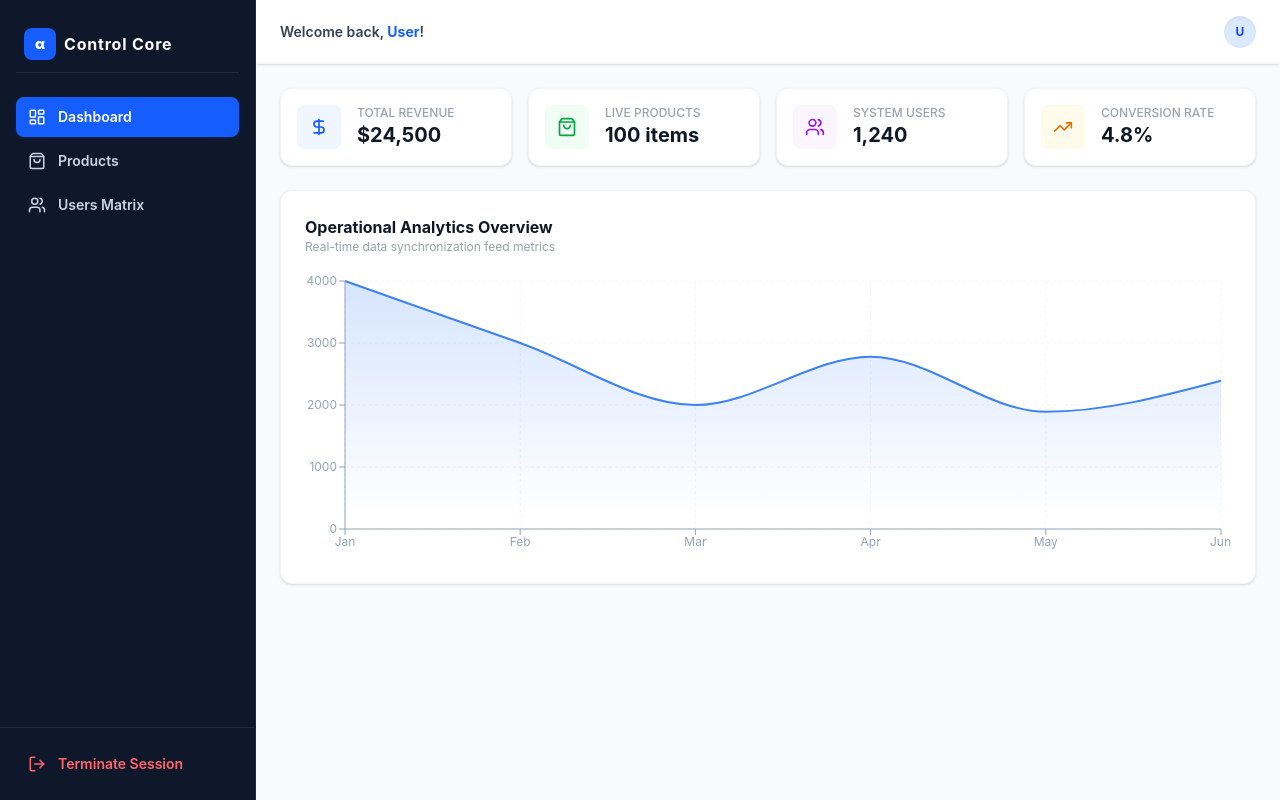
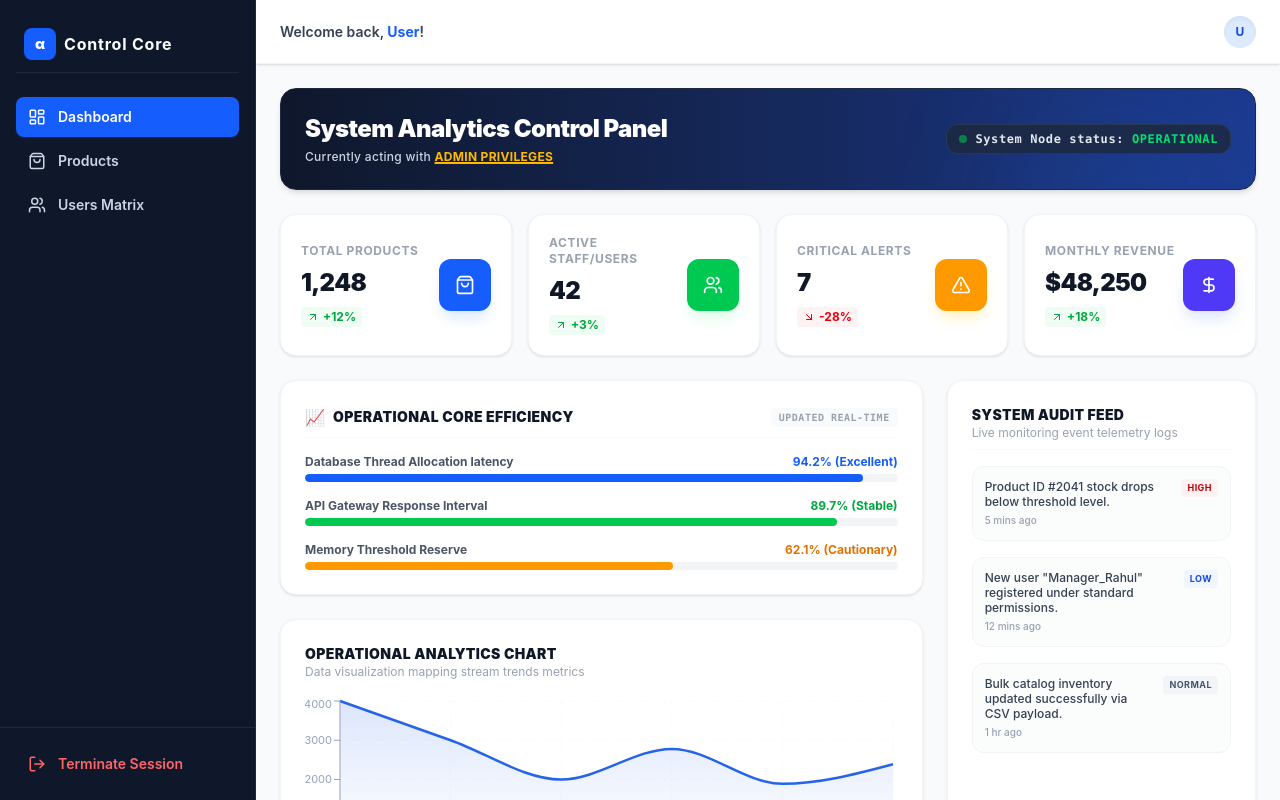
Before and after one commit to ashish-kumarthakur/alpha-dashboard, a React (Vite) app: page /login in a window 1280 px wide. Both pictures are taken after a click on the button 640 px from the left and 472 px from the top of the page. Built offline with nearby package versions, Linux system fonts and the light colour scheme.

Commit message:
fix: combine premium operational dashboard modules with dynamic rechart area feeds

```diff
--- a/src/pages/Dashboard.jsx
+++ b/src/pages/Dashboard.jsx
@@ -1,77 +1,211 @@
 import React from 'react';
-import { BarChart, Bar, XAxis, YAxis, CartesianGrid, Tooltip, ResponsiveContainer, AreaChart, Area } from 'recharts';
-import { ShoppingBag, Users, DollarSign, TrendingUp } from 'lucide-react';
+import { AreaChart, Area, XAxis, YAxis, CartesianGrid, Tooltip, ResponsiveContainer } from 'recharts';
+import { ShoppingBag, Users, DollarSign, AlertTriangle, ArrowUpRight, ArrowDownRight } from 'lucide-react';
 
-// Live Telemetry Metric Data for Analytics Graph
+// Live Operational Sync Telemetry Metrics Map
 const ANALYTICS_DATA = [
-  { name: 'Jan', sales: 4000, revenue: 2400 },
-  { name: 'Feb', sales: 3000, revenue: 1398 },
-  { name: 'Mar', sales: 2000, revenue: 9800 },
-  { name: 'Apr', sales: 2780, revenue: 3908 },
-  { name: 'May', sales: 1890, revenue: 4800 },
-  { name: 'Jun', sales: 2390, revenue: 3800 },
+  { name: 'Jan', sales: 4000 },
+  { name: 'Feb', sales: 3000 },
+  { name: 'Mar', sales: 2000 },
+  { name: 'Apr', sales: 2780 },
+  { name: 'May', sales: 1890 },
+  { name: 'Jun', sales: 2390 },
 ];
 
 export default function Dashboard({ auth }) {
   return (
     <div className="space-y-6">
-      {/* Top Statistical Summary Cards Widgets */}
-      <div className="grid grid-cols-1 sm:grid-cols-2 lg:grid-cols-4 gap-4">
-        <div className="bg-white p-4 rounded-xl border border-gray-100 shadow-sm flex items-center gap-4">
-          <div className="p-3 bg-blue-50 text-blue-600 rounded-lg"><DollarSign size={20} /></div>
-          <div>
-            <p className="text-xs text-gray-400 font-medium uppercase">Total Revenue</p>
-            <p className="text-xl font-bold text-gray-900">$24,500</p>
+
+      {/* Top Premium Header Control Panel Banner */}
+      <div className="bg-gradient-to-r from-slate-900 to-blue-900 text-white p-6 rounded-2xl border border-slate-800 shadow-md relative overflow-hidden">
+        <div className="absolute top-0 right-0 w-64 h-64 bg-blue-500/10 rounded-full blur-3xl pointer-events-none"></div>
+        <div className="flex flex-col sm:flex-row sm:items-center justify-between gap-4 relative z-10">
+          <div className="space-y-1">
+            <h1 className="text-xl md:text-2xl font-black tracking-tight text-white">System Analytics Control Panel</h1>
+            <p className="text-xs text-slate-300 font-medium tracking-wide">
+              Currently acting with <span className="text-amber-400 font-bold underline decoration-2">ADMIN PRIVILEGES</span>
+            </p>
           </div>
-        </div>
-        <div className="bg-white p-4 rounded-xl border border-gray-100 shadow-sm flex items-center gap-4">
-          <div className="p-3 bg-green-50 text-green-600 rounded-lg"><ShoppingBag size={20} /></div>
-          <div>
-            <p className="text-xs text-gray-400 font-medium uppercase">Live Products</p>
-            <p className="text-xl font-bold text-gray-900">100 items</p>
-          </div>
-        </div>
-        <div className="bg-white p-4 rounded-xl border border-gray-100 shadow-sm flex items-center gap-4">
-          <div className="p-3 bg-purple-50 text-purple-600 rounded-lg"><Users size={20} /></div>
-          <div>
-            <p className="text-xs text-gray-400 font-medium uppercase">System Users</p>
-            <p className="text-xl font-bold text-gray-900">1,240</p>
-          </div>
-        </div>
-        <div className="bg-white p-4 rounded-xl border border-gray-100 shadow-sm flex items-center gap-4">
-          <div className="p-3 bg-amber-50 text-amber-600 rounded-lg"><TrendingUp size={20} /></div>
-          <div>
-            <p className="text-xs text-gray-400 font-medium uppercase">Conversion Rate</p>
-            <p className="text-xl font-bold text-gray-900">4.8%</p>
+          <div className="flex items-center gap-2 bg-slate-800/80 border border-slate-700/60 px-3 py-1.5 rounded-xl w-fit">
+            <span className="w-2 h-2 rounded-full bg-green-500 animate-pulse"></span>
+            <span className="text-xs font-mono font-bold tracking-wider text-slate-200">System Node status: <span className="text-green-400 uppercase">Operational</span></span>
           </div>
         </div>
       </div>
 
-      {/* GRAPH MODULE: Analytics Performance Area Chart Framework */}
-      <div className="bg-white p-6 rounded-xl border border-gray-100 shadow-sm space-y-4">
-        <div>
-          <h2 className="text-base font-bold text-gray-900">Operational Analytics Overview</h2>
-          <p className="text-xs text-gray-400">Real-time data synchronization feed metrics</p>
+      {/* Original Custom Layout Metrics Matrix Blocks Row */}
+      <div className="grid grid-cols-1 sm:grid-cols-2 lg:grid-cols-4 gap-4">
+
+        {/* Card 1: Total Products */}
+        <div className="bg-white p-5 rounded-2xl border border-gray-100 shadow-sm flex items-center justify-between transition-all hover:shadow-md">
+          <div className="space-y-2">
+            <span className="text-xs font-bold text-gray-400 uppercase tracking-wider block">Total Products</span>
+            <div className="text-2xl font-black text-gray-900 tracking-tight">1,248</div>
+            <div className="flex items-center gap-1 text-xs font-bold text-green-600 bg-green-50 px-1.5 py-0.5 rounded w-fit">
+              <ArrowUpRight size={12} /> +12%
+            </div>
+          </div>
+          <div className="p-4 bg-blue-600 text-white rounded-xl shadow-blue-100 shadow-lg"><ShoppingBag size={20} /></div>
         </div>
 
-        <div className="h-72 w-full">
-          <ResponsiveContainer width="100%" h="100%">
-            <AreaChart data={ANALYTICS_DATA} margin={{ top: 10, right: 10, left: -20, bottom: 0 }}>
+        {/* Card 2: Active Staff Users */}
+        <div className="bg-white p-5 rounded-2xl border border-gray-100 shadow-sm flex items-center justify-between transition-all hover:shadow-md">
+          <div className="space-y-2">
+            <span className="text-xs font-bold text-gray-400 uppercase tracking-wider block">Active Staff/Users</span>
+            <div className="text-2xl font-black text-gray-900 tracking-tight">42</div>
+            <div className="flex items-center gap-1 text-xs font-bold text-green-600 bg-green-50 px-1.5 py-0.5 rounded w-fit">
+              <ArrowUpRight size={12} /> +3%
+            </div>
+          </div>
+          <div className="p-4 bg-green-500 text-white rounded-xl shadow-green-100 shadow-lg"><Users size={20} /></div>
+        </div>
+
+        {/* Card 3: Critical Alerts */}
+        <div className="bg-white p-5 rounded-2xl border border-gray-100 shadow-sm flex items-center justify-between transition-all hover:shadow-md">
+          <div className="space-y-2">
+            <span className="text-xs font-bold text-gray-400 uppercase tracking-wider block">Critical Alerts</span>
+            <div className="text-2xl font-black text-gray-900 tracking-tight">7</div>
+            <div className="flex items-center gap-1 text-xs font-bold text-red-600 bg-red-50 px-1.5 py-0.5 rounded w-fit">
+              <ArrowDownRight size={12} /> -28%
+            </div>
+          </div>
+          <div className="p-4 bg-amber-500 text-white rounded-xl shadow-amber-100 shadow-lg"><AlertTriangle size={20} /></div>
+        </div>
+
+        {/* Card 4: Monthly Revenue */}
+        <div className="bg-white p-5 rounded-2xl border border-gray-100 shadow-sm flex items-center justify-between transition-all hover:shadow-md">
+          <div className="space-y-2">
+            <span className="text-xs font-bold text-gray-400 uppercase tracking-wider block">Monthly Revenue</span>
+            <div className="text-2xl font-black text-gray-900 tracking-tight">$48,250</div>
+            <div className="flex items-center gap-1 text-xs font-bold text-green-600 bg-green-50 px-1.5 py-0.5 rounded w-fit">
+              <ArrowUpRight size={12} /> +18%
+            </div>
+          </div>
+          <div className="p-4 bg-indigo-600 text-white rounded-xl shadow-indigo-100 shadow-lg"><DollarSign size={20} /></div>
+        </div>
+
+      </div>
+
+      {/* Split Layout: Metrics Controls + Audit Logger Feed Panel */}
+      <div className="grid grid-cols-1 lg:grid-cols-3 gap-6">
+
+        {/* Column 1 & 2: Operational Core Efficiency Bars + Embedded Recharts Graph */}
+        <div className="lg:col-span-2 space-y-6">
+
+          {/* Efficiency Progress Metrics Bars Component Area */}
+          <div className="bg-white p-6 rounded-2xl border border-gray-100 shadow-sm space-y-4">
+            <div className="flex items-center gap-2 pb-2 border-b border-gray-50">
+              <span className="text-blue-600 font-bold">📈</span>
+              <h2 className="text-sm font-black text-gray-900 uppercase tracking-wide">Operational Core Efficiency</h2>
+              <span className="ml-auto text-[10px] font-mono font-bold text-gray-400 uppercase tracking-wider bg-gray-50 px-2 py-0.5 rounded">Updated real-time</span>
+            </div>
+
+            <div className="space-y-4">
+              {/* Process Bar 1 */}
+              <div className="space-y-1">
+                <div className="flex justify-between text-xs font-bold text-gray-600">
+                  <span>Database Thread Allocation latency</span>
+                  <span className="text-blue-600">94.2% (Excellent)</span>
+                </div>
+                <div className="w-full h-2 bg-gray-100 rounded-full overflow-hidden">
+                  <div className="h-full bg-blue-600 rounded-full" style={{ width: '94.2%' }}></div>
+                </div>
+              </div>
+
+              {/* Process Bar 2 */}
+              <div className="space-y-1">
+                <div className="flex justify-between text-xs font-bold text-gray-600">
+                  <span>API Gateway Response Interval</span>
+                  <span className="text-green-600">89.7% (Stable)</span>
+                </div>
+                <div className="w-full h-2 bg-gray-100 rounded-full overflow-hidden">
+                  <div className="h-full bg-green-500 rounded-full" style={{ width: '89.7%' }}></div>
+                </div>
+              </div>
+
+              {/* Process Bar 3 */}
+              <div className="space-y-1">
+                <div className="flex justify-between text-xs font-bold text-gray-600">
+                  <span>Memory Threshold Reserve</span>
+                  <span className="text-amber-600">62.1% (Cautionary)</span>
+                </div>
+                <div className="w-full h-2 bg-gray-100 rounded-full overflow-hidden">
+                  <div className="h-full bg-amber-500 rounded-full" style={{ width: '62.1%' }}></div>
+                </div>
+              </div>
+            </div>
+          </div>
+
+          {/* Connected Data Stream Recharts Visualizer Module Grid Container */}
+          <div className="bg-white p-6 rounded-2xl border border-gray-100 shadow-sm space-y-4">
+            <div>
+              <h3 className="text-sm font-black text-gray-900 uppercase tracking-wide">Operational Analytics Chart</h3>
+              <p className="text-xs text-gray-400">Data visualization mapping stream trends metrics</p>
+            </div>
+            <div className="h-48 w-full">
+              <ResponsiveContainer width="100%" height="100%">
+                <AreaChart data={ANALYTICS_DATA} margin={{ top: 5, right: 5, left: -25, bottom: 0 }}>
                   <defs>
-                <linearGradient id="colorSales" x1="0" y1="0" x2="0" y2="1">
-                  <stop offset="5%" stopColor="#3b82f6" stopOpacity={0.2}/>
-                  <stop offset="95%" stopColor="#3b82f6" stopOpacity={0}/>
+                    <linearGradient id="colorSalesMetric" x1="0" y1="0" x2="0" y2="1">
+                      <stop offset="5%" stopColor="#2563eb" stopOpacity={0.15}/>
+                      <stop offset="95%" stopColor="#2563eb" stopOpacity={0}/>
                     </linearGradient>
                   </defs>
-              <CartesianGrid strokeDasharray="3 3" stroke="#f1f5f9" />
-              <XAxis dataKey="name" stroke="#94a3b8" fontSize={12} />
-              <YAxis stroke="#94a3b8" fontSize={12} />
+                  <CartesianGrid strokeDasharray="3 3" stroke="#f8fafc" />
+                  <XAxis dataKey="name" stroke="#94a3b8" fontSize={11} fontMono />
+                  <YAxis stroke="#94a3b8" fontSize={11} fontMono />
                   <Tooltip />
-              <Area type="monotone" dataKey="sales" stroke="#3b82f6" strokeWidth={2} fillOpacity={1} fill="url(#colorSales)" name="Sales Matrix" />
+                  <Area type="monotone" dataKey="sales" stroke="#2563eb" strokeWidth={2.5} fillOpacity={1} fill="url(#colorSalesMetric)" name="Operational Nodes" />
                 </AreaChart>
               </ResponsiveContainer>
             </div>
           </div>
+
+        </div>
+
+        {/* Column 3: The System Audit Feed Event Logger Shell */}
+        <div className="bg-white p-6 rounded-2xl border border-gray-100 shadow-sm flex flex-col h-full justify-between">
+          <div className="space-y-4 w-full">
+            <div className="pb-2 border-b border-gray-50">
+              <h2 className="text-sm font-black text-gray-900 uppercase tracking-wide">System Audit Feed</h2>
+              <p className="text-xs text-gray-400">Live monitoring event telemetry logs</p>
+            </div>
+
+            {/* Event Logs Mock Queue Wrapper element lists */}
+            <div className="space-y-4">
+              <div className="p-3 bg-gray-50/60 rounded-xl border border-gray-100 flex justify-between items-start gap-2">
+                <div className="space-y-1">
+                  <p className="text-xs text-gray-700 font-medium leading-tight">Product ID #2041 stock drops below threshold level.</p>
+                  <span className="text-[10px] text-gray-400 block font-medium">5 mins ago</span>
+                </div>
+                <span className="px-1.5 py-0.5 text-[9px] font-bold uppercase tracking-wider text-red-700 bg-red-50 rounded shrink-0">High</span>
+              </div>
+
+              <div className="p-3 bg-gray-50/60 rounded-xl border border-gray-100 flex justify-between items-start gap-2">
+                <div className="space-y-1">
+                  <p className="text-xs text-gray-700 font-medium leading-tight">New user "Manager_Rahul" registered under standard permissions.</p>
+                  <span className="text-[10px] text-gray-400 block font-medium">12 mins ago</span>
+                </div>
+                <span className="px-1.5 py-0.5 text-[9px] font-bold uppercase tracking-wider text-blue-700 bg-blue-50 rounded shrink-0">Low</span>
+              </div>
+
+              <div className="p-3 bg-gray-50/60 rounded-xl border border-gray-100 flex justify-between items-start gap-2">
+                <div className="space-y-1">
+                  <p className="text-xs text-gray-700 font-medium leading-tight">Bulk catalog inventory updated successfully via CSV payload.</p>
+                  <span className="text-[10px] text-gray-400 block font-medium">1 hr ago</span>
+                </div>
+                <span className="px-1.5 py-0.5 text-[9px] font-bold uppercase tracking-wider text-slate-600 bg-slate-100 rounded shrink-0">Normal</span>
+              </div>
+            </div>
+          </div>
+
+          <button className="w-full mt-6 py-2 bg-gray-50 border border-gray-100 text-xs font-bold text-gray-500 rounded-xl hover:bg-gray-100/70 transition-all cursor-pointer">
+            View Complete Logs Matrix
+          </button>
+        </div>
+
+      </div>
+
     </div>
   );
 }
```
Lines whose indentation alone changed are shown as unchanged.
